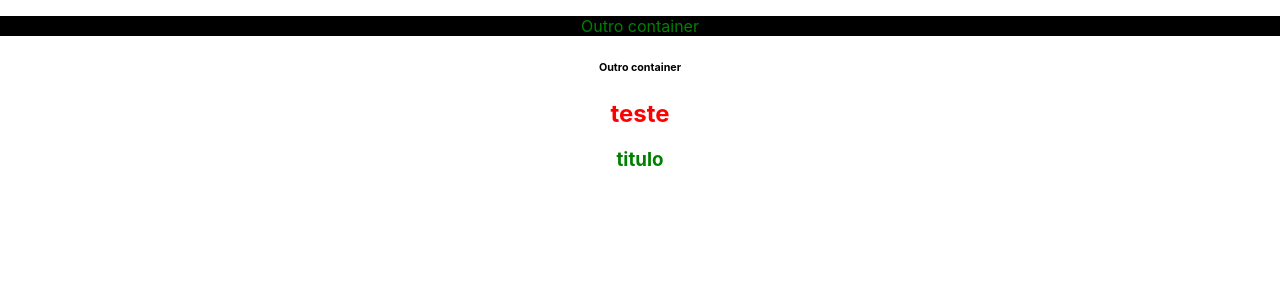
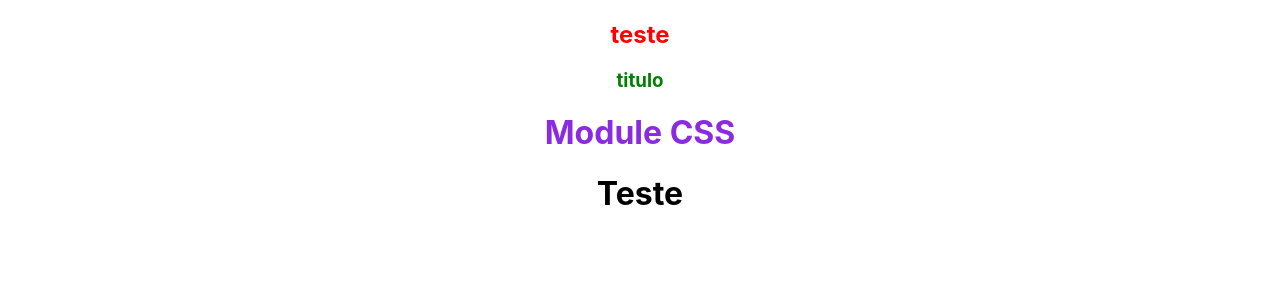
Before and after one commit to gabsbento/curso-react, a React (Create React App) app: page / in a window 1280 px wide. Shown: the top 300 px of the page. Built offline with nearby package versions, Linux system fonts and the light colour scheme.

Commit message:
:sparkles: feat: css module

```diff
--- a/src/App.jsx
+++ b/src/App.jsx
@@ -1,16 +1,18 @@
 import "./App.css";
-import OtherContainer from "./components/OtherContainer";
+import Title from "./components/Title";
 
 function App() {
   let n = 1;
   const redTitle = false;
   return (
     <div className="App">
-      <OtherContainer />
       {/* CSS Inline Dinamico */}
       <h2 style={n < 10 ? { color: "red" } : { color: "green" }}> teste</h2>
       {/* Classe dinamica */}
       <h3 className={redTitle ? "red-title" : "green-title"}> titulo</h3>
+      {/* CSS Module */}
+      <Title />
+      <h1>Teste</h1>
     </div>
   );
 }
--- /dev/null
+++ b/src/components/Title.jsx
@@ -0,0 +1,12 @@
+import React from "react";
+import styles from "./Title.module.css";
+
+function Title() {
+  return (
+    <div>
+      <h1 className={styles.my_title}>Module CSS</h1>
+    </div>
+  );
+}
+
+export default Title;
--- /dev/null
+++ b/src/components/Title.module.css
@@ -0,0 +1,3 @@
+.my_title{
+    color: blueviolet;
+}
--- a/src/index.css
+++ b/src/index.css
@@ -12,10 +12,6 @@ code {
     monospace;
 }
 
-h1 {
-  color: red;
-}
-
 .red-title {
   color: red;
 }
```
